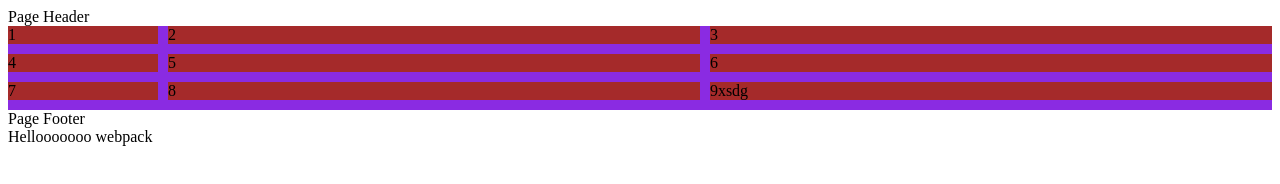
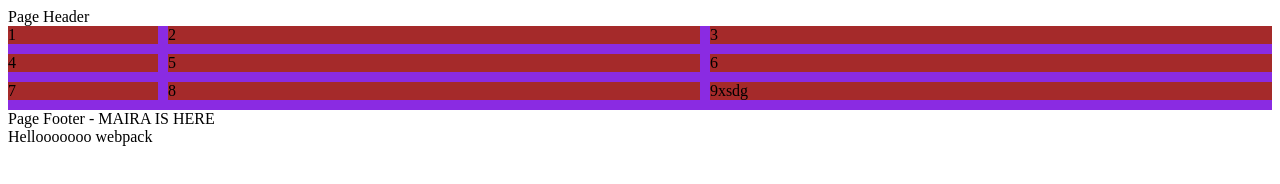
Before and after one commit to faisaldeveloper/webpack-app, a website built with webpack: page src/index.html in a window 1280 px wide. Built offline with nearby package versions, Linux system fonts and the light colour scheme.

Commit message:
added commit for maira

```diff
--- a/src/index.html
+++ b/src/index.html
@@ -36,7 +36,7 @@
 </main>
 <aside></aside>
 
-<footer>Page Footer</footer>
+<footer>Page Footer - MAIRA IS HERE</footer>
 
 
   </body>
```
